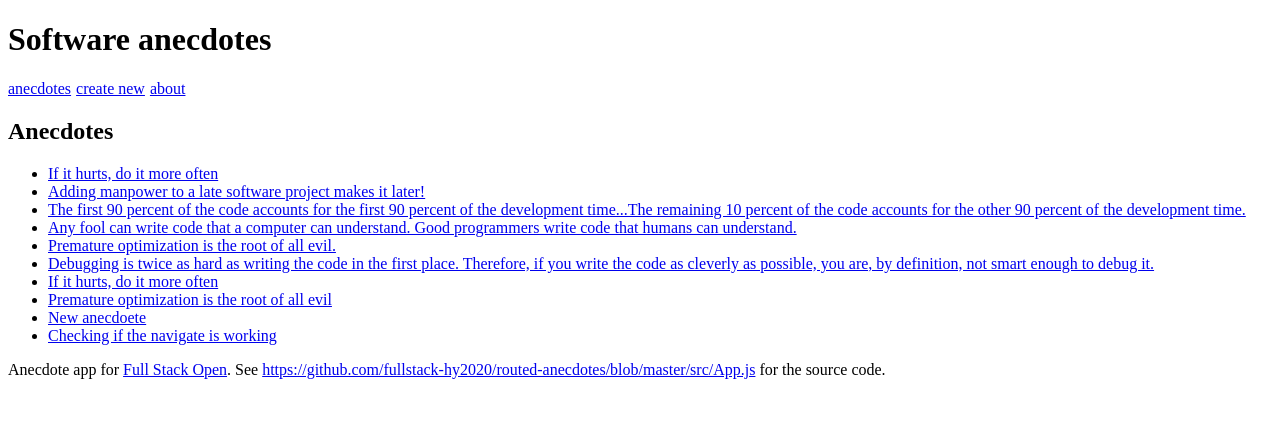
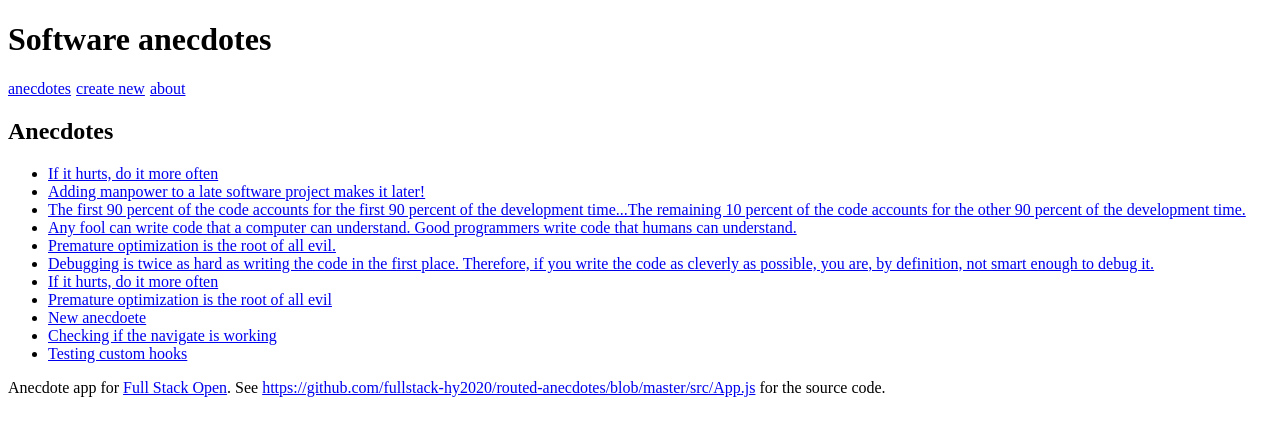
Before and after one commit to godwinopara/anecdotes-hooks, a React (Create React App) app: page / in a window 1280 px wide. Shown: the top 436 px of the page. Built offline with nearby package versions, Linux system fonts and the light colour scheme; data requests are answered from the project's data file.

Commit message:
seperated form field use hooks

```diff
--- a/db.json
+++ b/db.json
@@ -69,6 +69,13 @@
       "info": "https://godwin.com",
       "votes": 0,
       "id": "FhE2hpA"
+    },
+    {
+      "content": "Testing custom hooks",
+      "author": "Godwin",
+      "info": "https://react.dev/hooks",
+      "votes": 0,
+      "id": "FsQ2x3e"
     }
   ]
 }
--- a/src/components/AnecdoteForm.js
+++ b/src/components/AnecdoteForm.js
@@ -3,16 +3,17 @@ import { createNewAnecdote } from "../services/anecdotes";
 import { useContext, useState } from "react";
 import anecdoteContext from "../AnecdoteContext";
 import { useNavigate } from "react-router-dom";
+import { useField } from "../hooks";
 
 const AnecdoteForm = () => {
-	//
+	// Form Hooks
+
+	const content = useField("text");
+	const author = useField("author");
+	const info = useField("text");
+
+	// React Router Navigate
 	const navigate = useNavigate();
-
-	// Form States
-
-	const [content, setContent] = useState("");
-	const [author, setAuthor] = useState("");
-	const [info, setInfo] = useState("");
 
 	// Context Api
 	const [state, dispatch] = useContext(anecdoteContext);
@@ -31,8 +32,8 @@ const AnecdoteForm = () => {
 	const onCreate = (event) => {
 		event.preventDefault();
 
-		mutation.mutate({ content, author, info, votes: 0 });
-		dispatch({ type: "MESSAGE", payload: { message: `${content} was created successfully`, display: true } });
+		mutation.mutate({ content: content.value, author: author.value, info: info.value, votes: 0 });
+		dispatch({ type: "MESSAGE", payload: { message: `${content.value} was created successfully`, display: true } });
 
 		setTimeout(() => {
 			dispatch({ type: "MESSAGE", payload: { message: "", display: false } });
@@ -41,19 +42,20 @@ const AnecdoteForm = () => {
 
 	return (
 		<div>
-			<h2>create a new anecdote</h2>
+			<h2>Create a new anecdote</h2>
 			<form onSubmit={onCreate}>
 				<div>
 					content
-					<input name="content" value={content} onChange={(e) => setContent(e.target.value)} />
+					<input type={content.type} value={content.value} onChange={content.onChange} />
 				</div>
+
 				<div>
 					author
-					<input name="author" value={author} onChange={(e) => setAuthor(e.target.value)} />
+					<input type={author.type} value={author.value} onChange={author.onChange} />
 				</div>
 				<div>
 					url for more info
-					<input name="info" value={info} onChange={(e) => setInfo(e.target.value)} />
+					<input {...info} />
 				</div>
 				<button>create</button>
 			</form>
--- /dev/null
+++ b/src/hooks/index.js
@@ -0,0 +1,15 @@
+import { useState } from "react";
+
+export const useField = (type) => {
+	const [value, setValue] = useState("");
+
+	const onChange = (e) => {
+		setValue(e.target.value);
+	};
+
+	return {
+		type,
+		value,
+		onChange,
+	};
+};
```
